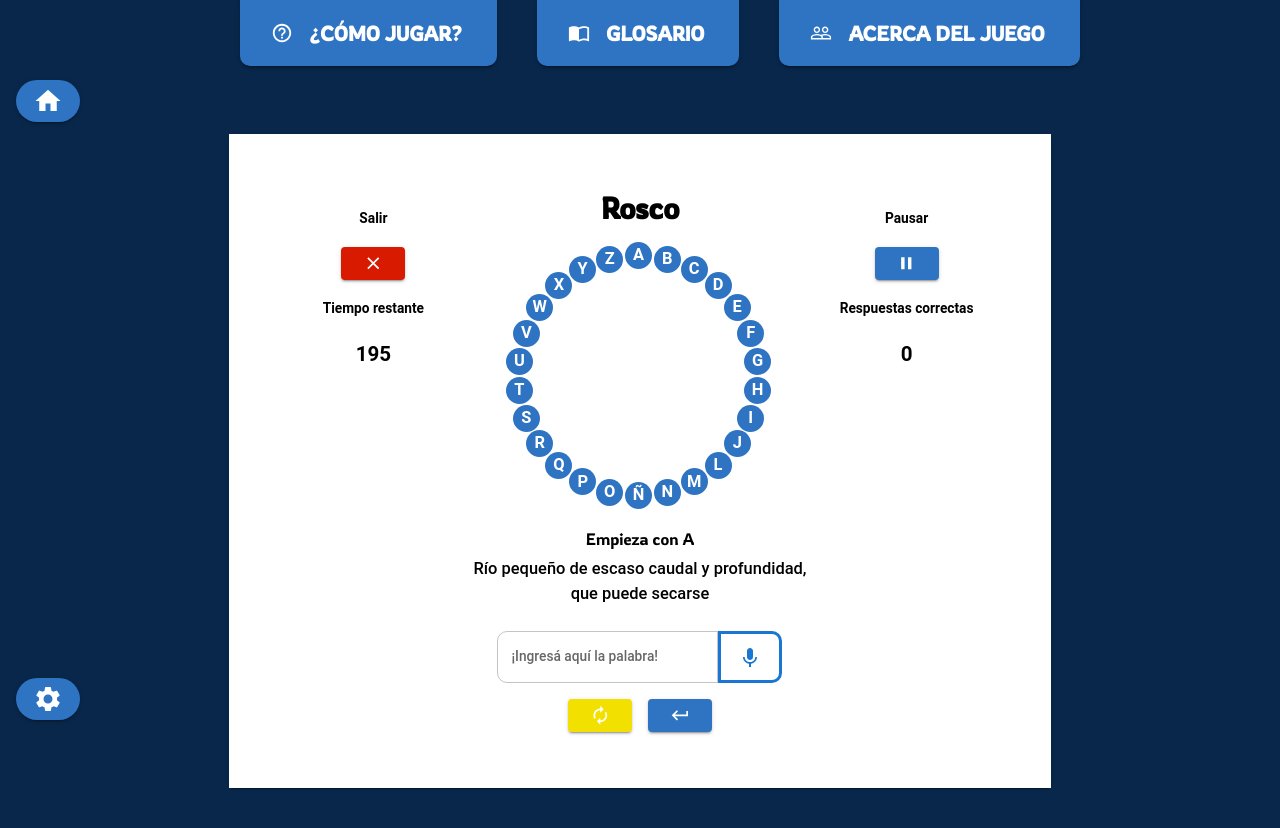
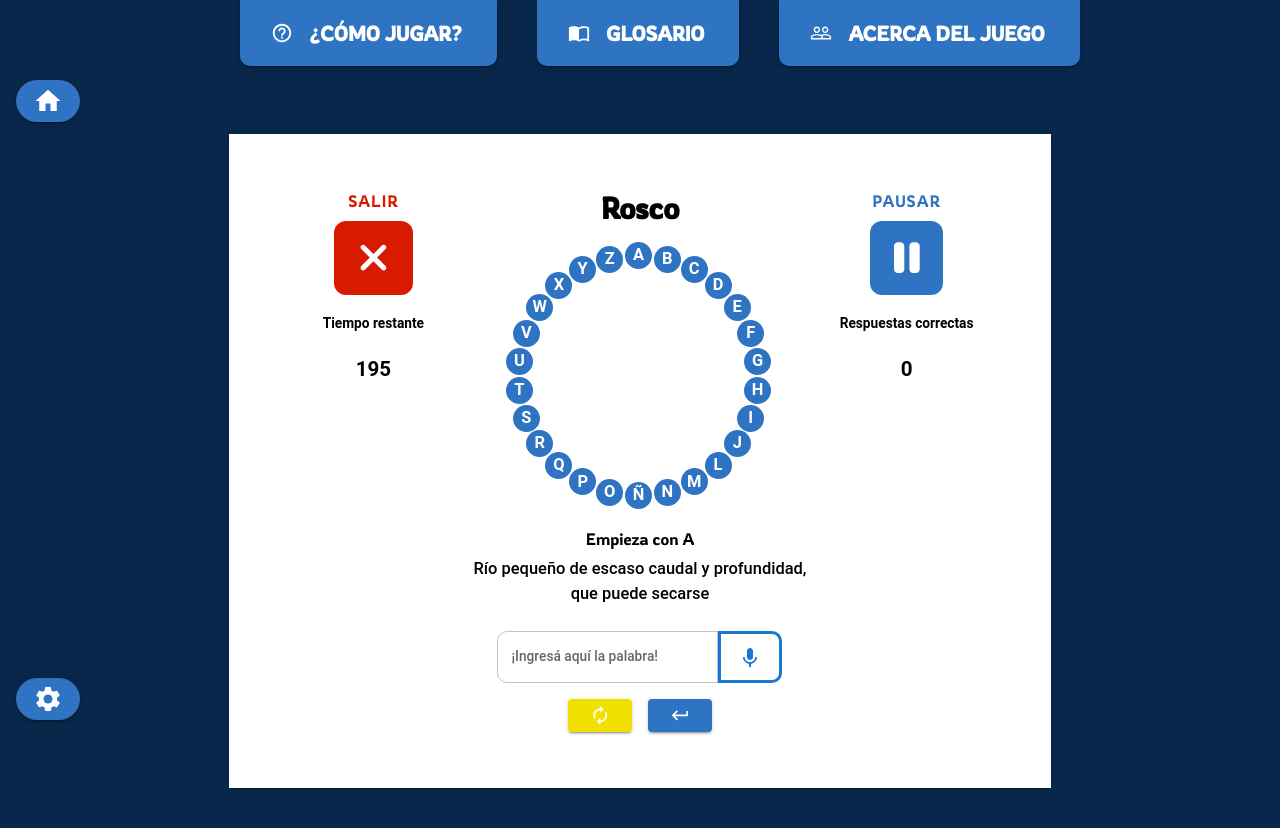
Before and after one commit to tadeovelis/Pasapalabra-ArroyoMaldonado-TPIntegradorDEU-2022, a React (Create React App) app: page /rosco in a window 1280 px wide. Built offline with nearby package versions, Linux system fonts and the light colour scheme; the HTML template or start-up script is replaced by a standard one.

Commit message:
Mejorar botones de Salir y Pausar

```diff
--- a/package.json
+++ b/package.json
@@ -5,11 +5,15 @@
   "dependencies": {
     "@emotion/react": "^11.9.0",
     "@emotion/styled": "^11.8.1",
+    "@fortawesome/fontawesome-svg-core": "^6.1.1",
+    "@fortawesome/free-solid-svg-icons": "^6.1.1",
+    "@fortawesome/react-fontawesome": "^0.2.0",
     "@mui/icons-material": "^5.8.3",
     "@mui/material": "^5.8.1",
     "@testing-library/jest-dom": "^5.16.4",
     "@testing-library/react": "^13.3.0",
     "@testing-library/user-event": "^13.5.0",
+    "babel-plugin-macros": "^3.1.0",
     "react": "^18.1.0",
     "react-dom": "^18.1.0",
     "react-router-dom": "^6.3.0",
--- a/src/components/Pausar.js
+++ b/src/components/Pausar.js
@@ -1,25 +1,41 @@
 
-import { Button } from "@mui/material"
-import PauseIcon from '@mui/icons-material/Pause';
+import { ButtonBase, Typography } from "@mui/material"
 
+import { FontAwesomeIcon } from '@fortawesome/react-fontawesome'
+import { faPause } from '@fortawesome/free-solid-svg-icons'
 
 export default function Pausar(props) {
     return (
         <div>
-            <h4>Pausar</h4>
-            <Button
+            <Typography variant="body2"
+                sx={{
+                    textTransform: 'uppercase',
+                    color: 'primary.main',
+                    mb: 1,
+                    letterSpacing: 1
+                }}
+            >Pausar
+            </Typography>
+            <ButtonBase
                 variant="contained"
                 onClick={props.pausar}
                 color="primary"
                 aria-label="Pausar"
                 sx={{
-                    '&:focus': {
-                        transform: 'scale(1.1)'
-                    }
+                    '&:focus, &:hover': {
+                        transform: 'scale(1.03)'
+                    },
+                    transition: 'transform .1s ease-in-out',
+                    fontSize: '3em',
+                    color: 'white',
+                    bgcolor: 'primary.main',
+                    borderRadius: 3,
+                    px: 3,
+                    py: 2
                 }}
             >
-                <PauseIcon />
-            </Button>
+                <FontAwesomeIcon icon={faPause}/>
+            </ButtonBase>
         </div>
     )
 }
--- a/src/components/Salir.js
+++ b/src/components/Salir.js
@@ -1,25 +1,40 @@
 
-import { Button } from "@mui/material"
-import CloseIcon from '@mui/icons-material/Close';
+import { ButtonBase, Typography } from "@mui/material"
 
+import { FontAwesomeIcon } from '@fortawesome/react-fontawesome'
+import { faXmark } from '@fortawesome/free-solid-svg-icons'
 
 export default function Salir(props) {
     return (
         <div>
-            <h4>Salir</h4>
-            <Button
+            <Typography variant="body2"
+                sx={{
+                    textTransform: 'uppercase',
+                    color: 'error.main',
+                    mb: 1,
+                    letterSpacing: 1
+                }}
+            >Salir
+            </Typography>
+            <ButtonBase
                 variant="contained"
                 onClick={props.salir}
-                color="error"
                 aria-label="Salir"
                 sx={{
-                    '&:focus': {
-                        transform: 'scale(1.1)'
-                    }
+                    '&:focus, &:hover': {
+                        transform: 'scale(1.03)'
+                    },
+                    transition: 'transform .1s ease-in-out',
+                    fontSize: '3em',
+                    color: 'white',
+                    bgcolor: 'error.main',
+                    borderRadius: 3,
+                    px: 3,
+                    py: 2
                 }}
             >
-                <CloseIcon />
-            </Button>
+                <FontAwesomeIcon icon={faXmark} />
+            </ButtonBase>
         </div>
     )
 }
```
Also changed, not shown: 1 other file (tests, documents, lock files or other folders).
